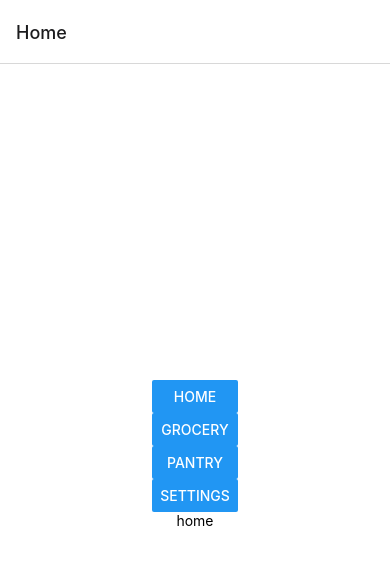
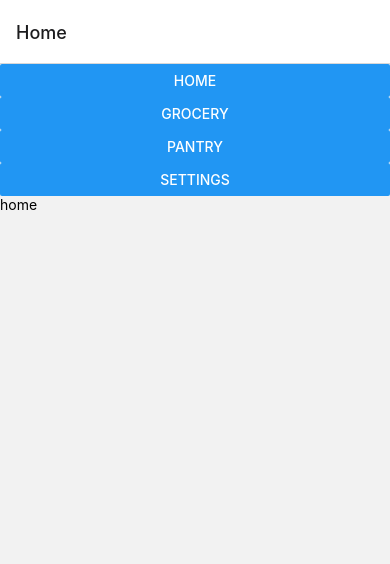
Before and after one commit to CS222-UIUC/course-project-recipe-app, a React Native app in the folder recipe/: screen / in a window 390 px wide. Shown: the top 564 px of the page. Built offline with nearby package versions, Linux system fonts and the light colour scheme.

Commit message:
organized each page into different files

```diff
--- a/recipe/App.js
+++ b/recipe/App.js
@@ -3,6 +3,11 @@ import { NavigationContainer } from '@react-navigation/native';
 import { createNativeStackNavigator } from '@react-navigation/native-stack';
 import { StyleSheet, Text, View, Button, div } from 'react-native';
 import { Component } from 'react';
+import { PantryScreen } from './PantryScreen.js';
+import { GroceryScreen } from './GroceryScreen.js';
+import { HomeScreen } from './HomeScreen.js';
+import { SettingsScreen } from './SettingsScreen.js';
+
 const Stack = createNativeStackNavigator();
 const App = () => {
   return (
@@ -27,74 +32,4 @@ const styles = StyleSheet.create({
   },
 });
 
-const HomeScreen = ({ navigation }) => {
-  return (
-    <View style={styles.container}>
-      {menuBar(navigation)}
-      <Text>home</Text>
-    </View>
-  );
-};
-const SettingsScreen = ({ navigation }) => {
-  return (
-    <View >
-
-      {menuBar(navigation)}
-
-      <Text>Settings</Text>
-    </View>
-  );
-};
-const GroceryScreen = ({ navigation }) => {
-  return (
-    <View style={styles.container}>
-     {menuBar(navigation)}
-      <Text>Grocery</Text>
-    </View>
-  );
-};
-const PantryScreen = ({ navigation }) => {
-  return (
-    <View style={styles.container}>
-      {menuBar(navigation)}
-      <Text>Pantry</Text>
-    </View>
-
-  );
-
-
-};
-const menuBar =  navigation  => {
-  return (
-    <View>
-      <Button
-        title="Home"
-        onPress={() =>
-          navigation.navigate('Home')
-        }
-      />
-      <Button
-        title="Grocery"
-        onPress={() =>
-          navigation.navigate('Grocery')
-        }
-      />
-      <Button
-        title="Pantry"
-        onPress={() =>
-          navigation.navigate('Pantry')
-        }
-      />
-      <Button
-        title="Settings"
-        onPress={() =>
-          navigation.navigate('Settings')
-        }
-      />
-    </View>
-  )
-  ;
-
-
-};
 export default App
--- /dev/null
+++ b/recipe/GroceryScreen.js
@@ -0,0 +1,13 @@
+
+import { menuBar} from "./menubar.js";
+import {  Text, View } from 'react-native';
+const GroceryScreen = ({ navigation }) => {
+    return (
+      <View >
+        {menuBar(navigation)}
+        <Text>Grocery</Text>
+      </View>
+    );
+  };
+
+  export {GroceryScreen};
--- /dev/null
+++ b/recipe/HomeScreen.js
@@ -0,0 +1,12 @@
+import { menuBar} from "./menubar.js";
+import {  Text, View } from 'react-native';
+const HomeScreen = ({ navigation }) => {
+    return (
+      <View>
+        {menuBar(navigation)}
+        <Text>home</Text>
+      </View>
+    );
+  };
+
+  export {HomeScreen};
--- /dev/null
+++ b/recipe/PantryScreen.js
@@ -0,0 +1,12 @@
+import { menuBar} from "./menubar.js";
+import {  Text, View } from 'react-native';
+const PantryScreen = ({ navigation }) => {
+    return (
+      <View >
+        {menuBar(navigation)}
+        <Text>Pantry</Text>
+      </View>
+    );
+  };
+
+  export {PantryScreen};
--- /dev/null
+++ b/recipe/SettingsScreen.js
@@ -0,0 +1,13 @@
+import { menuBar} from "./menubar.js";
+import {  Text, View } from 'react-native';
+import { styles } from './App.js'
+const SettingsScreen = ({ navigation }) => {
+    return (
+      <View>
+        {menuBar(navigation)}
+        <Text>Settings</Text>
+      </View>
+    );
+  };
+
+  export {SettingsScreen};
--- /dev/null
+++ b/recipe/menubar.js
@@ -0,0 +1,37 @@
+
+import {  View, Button} from 'react-native';
+const menuBar =  navigation  => {
+    return (
+      <View>
+        <Button
+          title="Home"
+          onPress={() =>
+            navigation.navigate('Home')
+          }
+        />
+        <Button
+          title="Grocery"
+          onPress={() =>
+            navigation.navigate('Grocery')
+          }
+        />
+        <Button
+          title="Pantry"
+          onPress={() =>
+            navigation.navigate('Pantry')
+          }
+        />
+        <Button
+          title="Settings"
+          onPress={() =>
+            navigation.navigate('Settings')
+          }
+        />
+      </View>
+    )
+    ;
+
+
+  };
+
+  export {menuBar};
```
Also changed, not shown: 1 other file (tests, documents, lock files or other folders).
